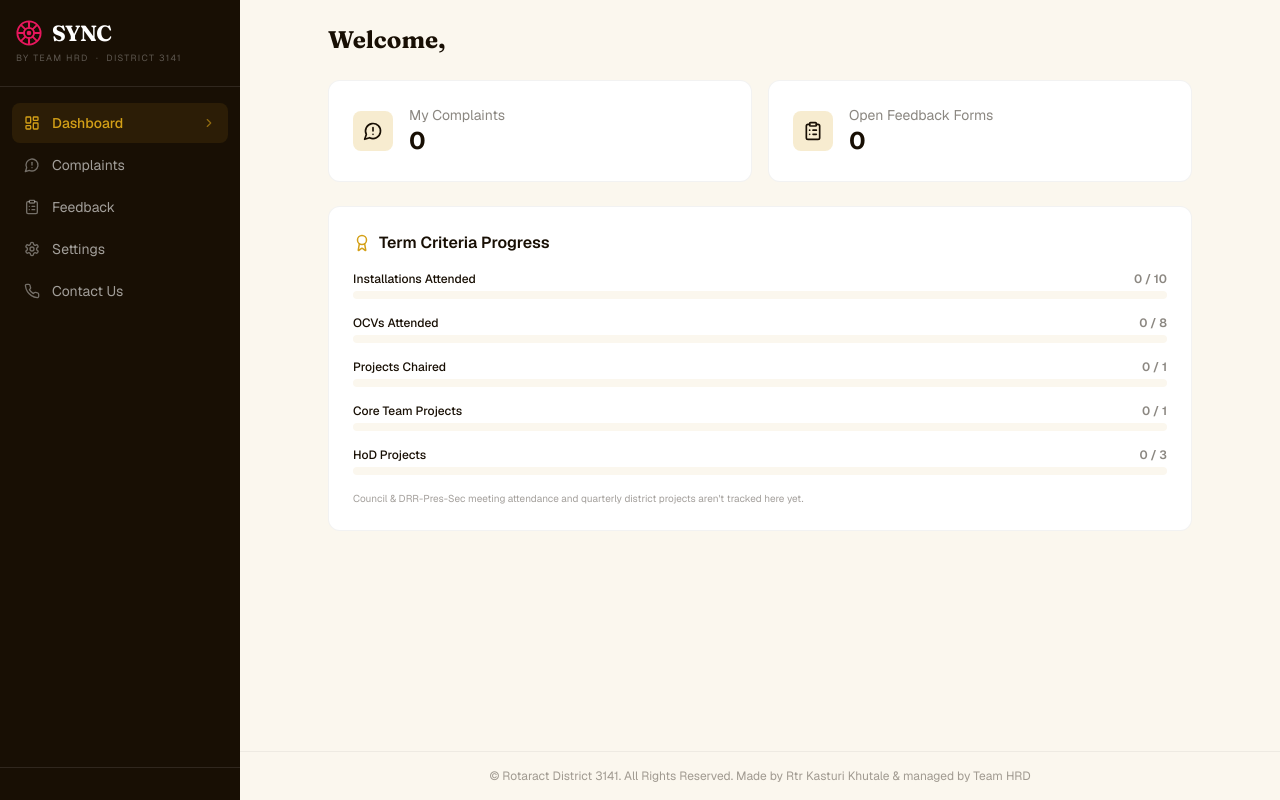
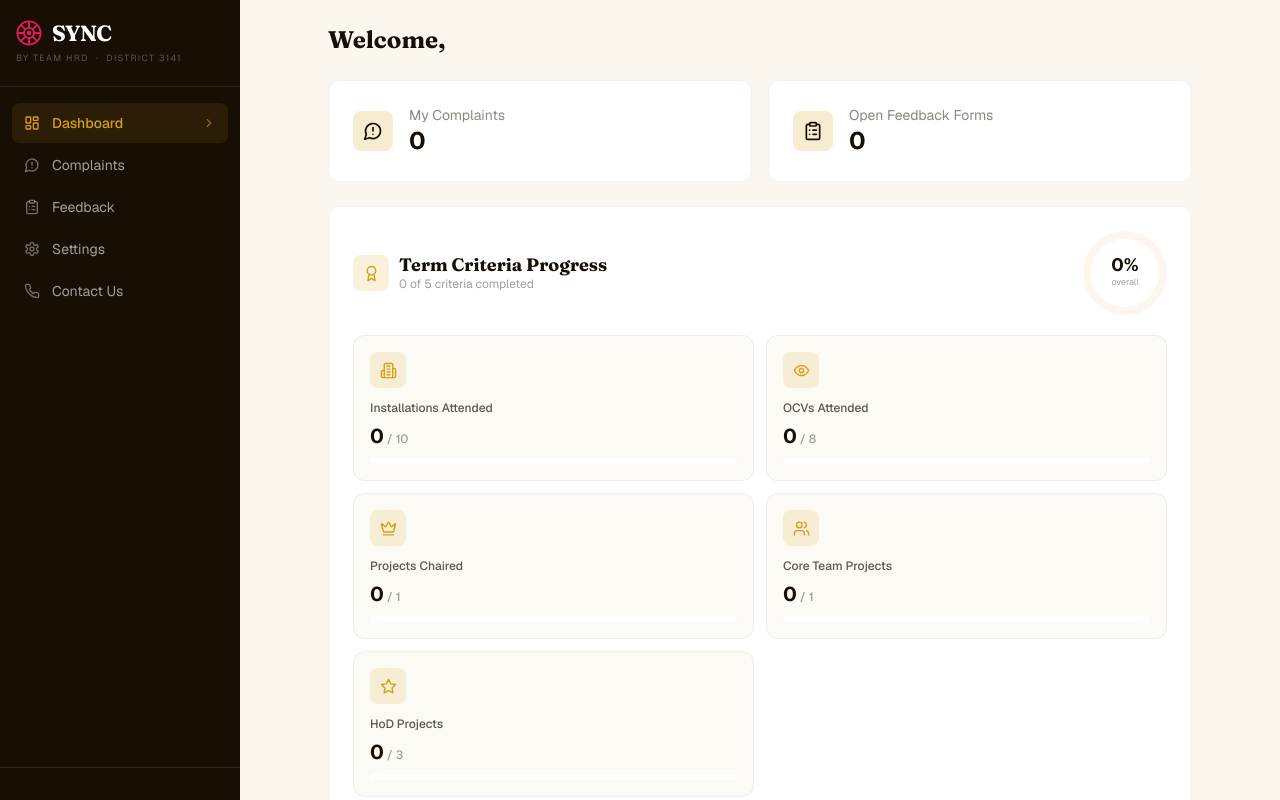
Before and after one commit to kasturikhutalercruia28-debug/HRD-PORTAL, a Next.js app: page /dcm/dashboard in a window 1280 px wide. Built offline with nearby package versions, Linux system fonts and the light colour scheme; no server answers; the database is empty.

Commit message:
page.tsx

```diff
--- a/src/app/dcm/dashboard/page.tsx
+++ b/src/app/dcm/dashboard/page.tsx
@@ -3,23 +3,113 @@ export const dynamic = 'force-dynamic';
 import { auth } from "@/lib/auth";
 import { prisma } from "@/lib/db";
 import Link from "next/link";
-import { MessageCircleWarning, ClipboardList, Award } from "lucide-react";
+import {
+  MessageCircleWarning,
+  ClipboardList,
+  Award,
+  Building2,
+  Eye,
+  Crown,
+  Users,
+  Star,
+  CheckCircle2,
+} from "lucide-react";
 import { getAllCriteriaData, computeDcmProgress } from "@/lib/criteria";
 
-function ProgressBar({ label, done, target }: { label: string; done: number; target: number }) {
+type Stat = { done: number; target: number };
+
+const CRITERIA_META = [
+  { key: "installations", label: "Installations Attended", icon: Building2 },
+  { key: "ocvs", label: "OCVs Attended", icon: Eye },
+  { key: "chairProjects", label: "Projects Chaired", icon: Crown },
+  { key: "coreProjects", label: "Core Team Projects", icon: Users },
+  { key: "hodProjects", label: "HoD Projects", icon: Star },
+] as const;
+
+function RadialProgress({ percent }: { percent: number }) {
+  const size = 84;
+  const stroke = 8;
+  const radius = (size - stroke) / 2;
+  const circumference = 2 * Math.PI * radius;
+  const offset = circumference - (percent / 100) * circumference;
+  const complete = percent >= 100;
+
+  return (
+    <div className="relative shrink-0" style={{ width: size, height: size }}>
+      <svg width={size} height={size} className="-rotate-90">
+        <circle
+          cx={size / 2}
+          cy={size / 2}
+          r={radius}
+          fill="none"
+          stroke="#FBF7EE"
+          strokeWidth={stroke}
+        />
+        <circle
+          cx={size / 2}
+          cy={size / 2}
+          r={radius}
+          fill="none"
+          stroke={complete ? "#10b981" : "#D4A017"}
+          strokeWidth={stroke}
+          strokeLinecap="round"
+          strokeDasharray={circumference}
+          strokeDashoffset={offset}
+          className="transition-all duration-700 ease-out"
+        />
+      </svg>
+      <div className="absolute inset-0 flex flex-col items-center justify-center">
+        <span className="text-lg font-bold text-[#180F04] leading-none">{percent}%</span>
+        <span className="text-[9px] text-[#180F04]/40 mt-0.5">overall</span>
+      </div>
+    </div>
+  );
+}
+
+function CriteriaTile({
+  label,
+  done,
+  target,
+  Icon,
+}: {
+  label: string;
+  done: number;
+  target: number;
+  Icon: typeof Building2;
+}) {
   const pct = Math.min(100, Math.round((done / target) * 100));
   const complete = done >= target;
+
   return (
-    <div>
-      <div className="flex items-center justify-between mb-1">
-        <span className="text-xs font-medium text-[#180F04]">{label}</span>
-        <span className={`text-xs font-semibold ${complete ? "text-emerald-600" : "text-[#180F04]/50"}`}>
-          {done} / {target}
+    <div
+      className={`relative rounded-xl border p-4 transition-colors ${
+        complete
+          ? "bg-emerald-50/60 border-emerald-200"
+          : "bg-[#FBF7EE]/60 border-black/5"
+      }`}
+    >
+      <div className="flex items-start justify-between mb-3">
+        <div
+          className={`w-9 h-9 rounded-lg flex items-center justify-center ${
+            complete ? "bg-emerald-500/15" : "bg-[#D4A017]/15"
+          }`}
+        >
+          <Icon size={17} className={complete ? "text-emerald-600" : "text-[#D4A017]"} />
+        </div>
+        {complete && <CheckCircle2 size={18} className="text-emerald-500" />}
+      </div>
+      <p className="text-xs font-medium text-[#180F04]/70 mb-1.5">{label}</p>
+      <div className="flex items-end justify-between mb-2">
+        <span className={`text-xl font-bold ${complete ? "text-emerald-600" : "text-[#180F04]"}`}>
+          {done}
+          <span className="text-xs font-medium text-[#180F04]/40"> / {target}</span>
         </span>
       </div>
-      <div className="w-full h-2 bg-[#FBF7EE] rounded-full overflow-hidden">
+      <div className="w-full h-1.5 bg-white rounded-full overflow-hidden">
         <div
-          className={`h-full rounded-full transition-all ${complete ? "bg-emerald-500" : "bg-[#D4A017]"}`}
+          className={`h-full rounded-full transition-all duration-700 ${
+            complete ? "bg-emerald-500" : "bg-[#D4A017]"
+          }`}
           style={{ width: `${pct}%` }}
         />
       </div>
@@ -49,6 +139,12 @@ export default async function DcmDashboardPage() {
       progress = emptyProgress; // GitHub token/config missing or unreachable — show zeros, not nothing
     }
   }
+
+  const stats = CRITERIA_META.map((m) => ({ ...m, ...(progress[m.key as keyof typeof progress] as Stat) }));
+  const overallPct = Math.round(
+    stats.reduce((sum, s) => sum + Math.min(100, (s.done / s.target) * 100), 0) / stats.length
+  );
+  const completedCount = stats.filter((s) => s.done >= s.target).length;
 
   return (
     <div className="max-w-4xl mx-auto px-4 py-6">
@@ -87,17 +183,29 @@ export default async function DcmDashboardPage() {
       </div>
 
       <div className="bg-white rounded-xl p-6 border border-black/5">
-        <div className="flex items-center gap-2 mb-4">
-          <Award size={18} className="text-[#D4A017]" />
-          <h2 className="font-semibold text-[#180F04]">Term Criteria Progress</h2>
+        <div className="flex items-center justify-between mb-5 flex-wrap gap-4">
+          <div className="flex items-center gap-2.5">
+            <div className="w-9 h-9 rounded-lg bg-[#D4A017]/15 flex items-center justify-center">
+              <Award size={17} className="text-[#D4A017]" />
+            </div>
+            <div>
+              <h2 className="font-['Fraunces'] font-bold text-[#180F04] text-lg leading-tight">
+                Term Criteria Progress
+              </h2>
+              <p className="text-xs text-[#180F04]/40">
+                {completedCount} of {stats.length} criteria completed
+              </p>
+            </div>
+          </div>
+          <RadialProgress percent={overallPct} />
         </div>
-        <div className="space-y-4">
-          <ProgressBar label="Installations Attended" done={progress.installations.done} target={progress.installations.target} />
-          <ProgressBar label="OCVs Attended" done={progress.ocvs.done} target={progress.ocvs.target} />
-          <ProgressBar label="Projects Chaired" done={progress.chairProjects.done} target={progress.chairProjects.target} />
-          <ProgressBar label="Core Team Projects" done={progress.coreProjects.done} target={progress.coreProjects.target} />
-          <ProgressBar label="HoD Projects" done={progress.hodProjects.done} target={progress.hodProjects.target} />
+
+        <div className="grid grid-cols-1 sm:grid-cols-2 gap-3">
+          {stats.map((s) => (
+            <CriteriaTile key={s.label} label={s.label} done={s.done} target={s.target} Icon={s.icon} />
+          ))}
         </div>
+
         <p className="text-[10px] text-[#180F04]/40 mt-4">
           Council & DRR-Pres-Sec meeting attendance and quarterly district projects aren't tracked here yet.
         </p>
```
